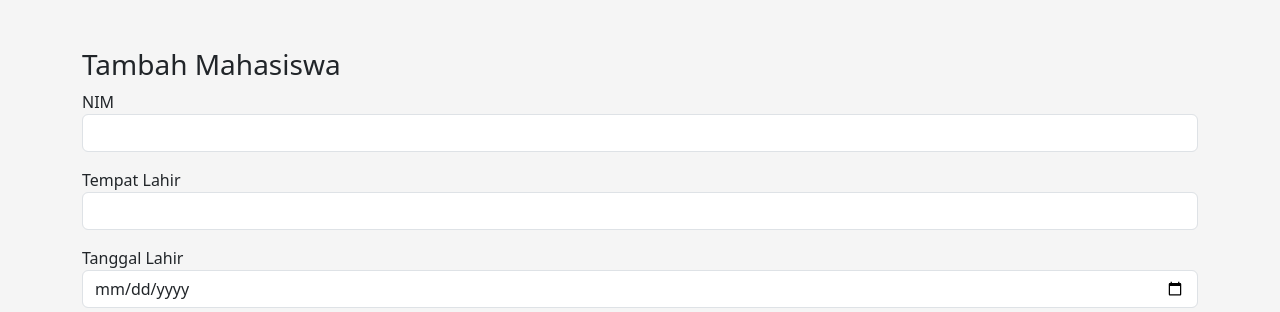
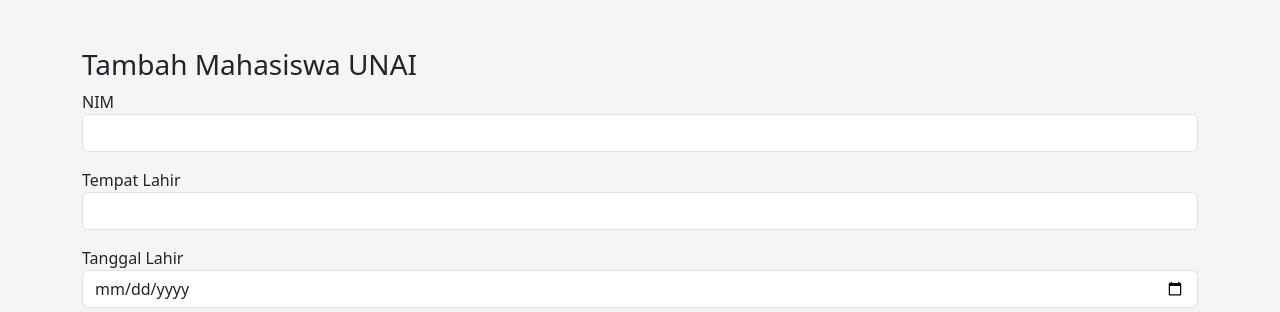
Before and after one commit to Ejaa0/skpiku, a Laravel app: page /mahasiswas/create in a window 1280 px wide. Shown: the top 312 px of the page. Run offline with Laravel 12, Linux system fonts and the light colour scheme.

Commit message:
07 siang

```diff
--- a/resources/views/mahasiswas/create.blade.php
+++ b/resources/views/mahasiswas/create.blade.php
@@ -3,7 +3,7 @@
 @extends('layouts.app')
 
 @section('content')
-<h3>Tambah Mahasiswa</h3>
+<h3>Tambah Mahasiswa UNAI</h3>
 
 <form action="{{ route('mahasiswas.store') }}" method="POST">
     @csrf
```
